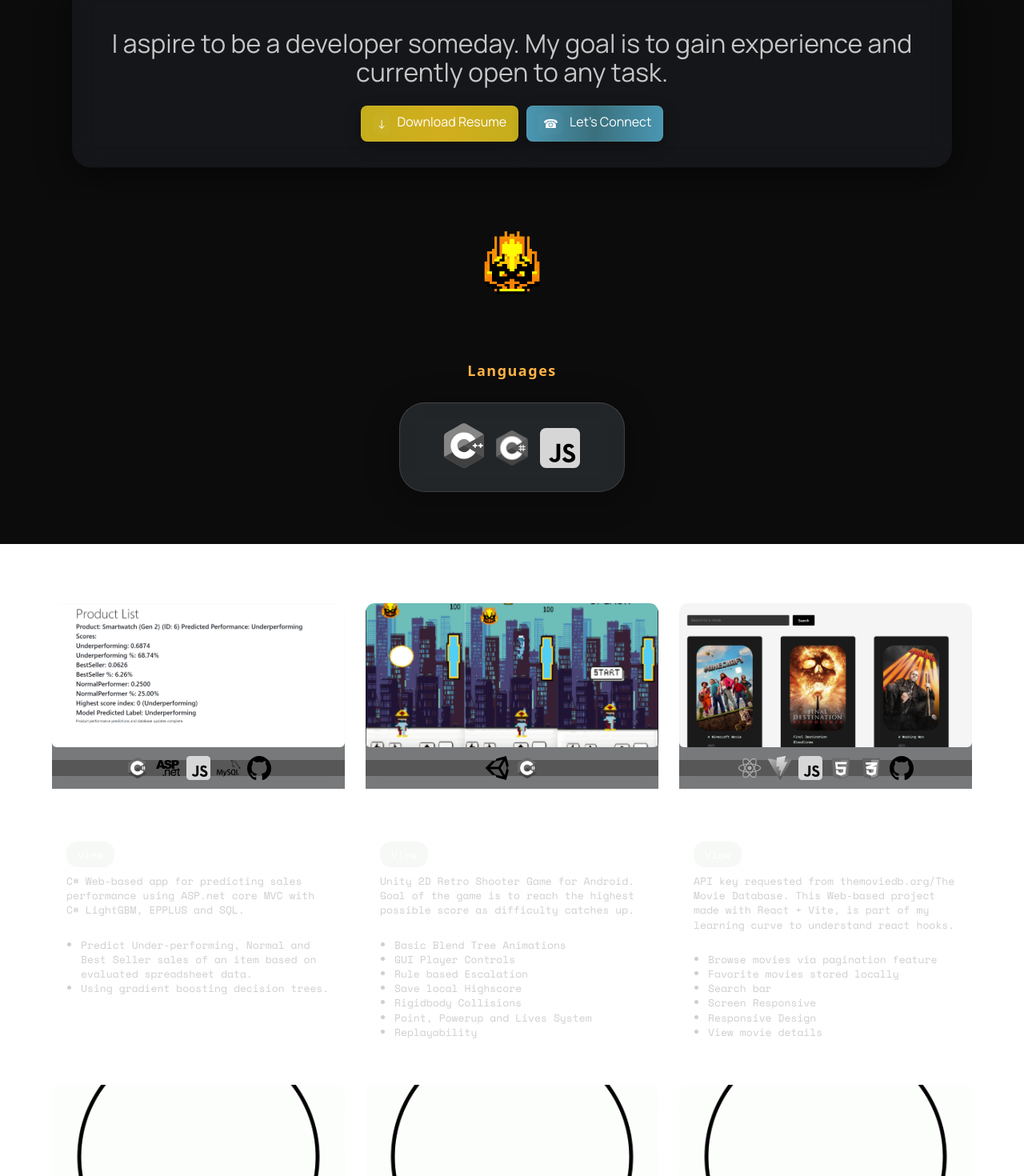
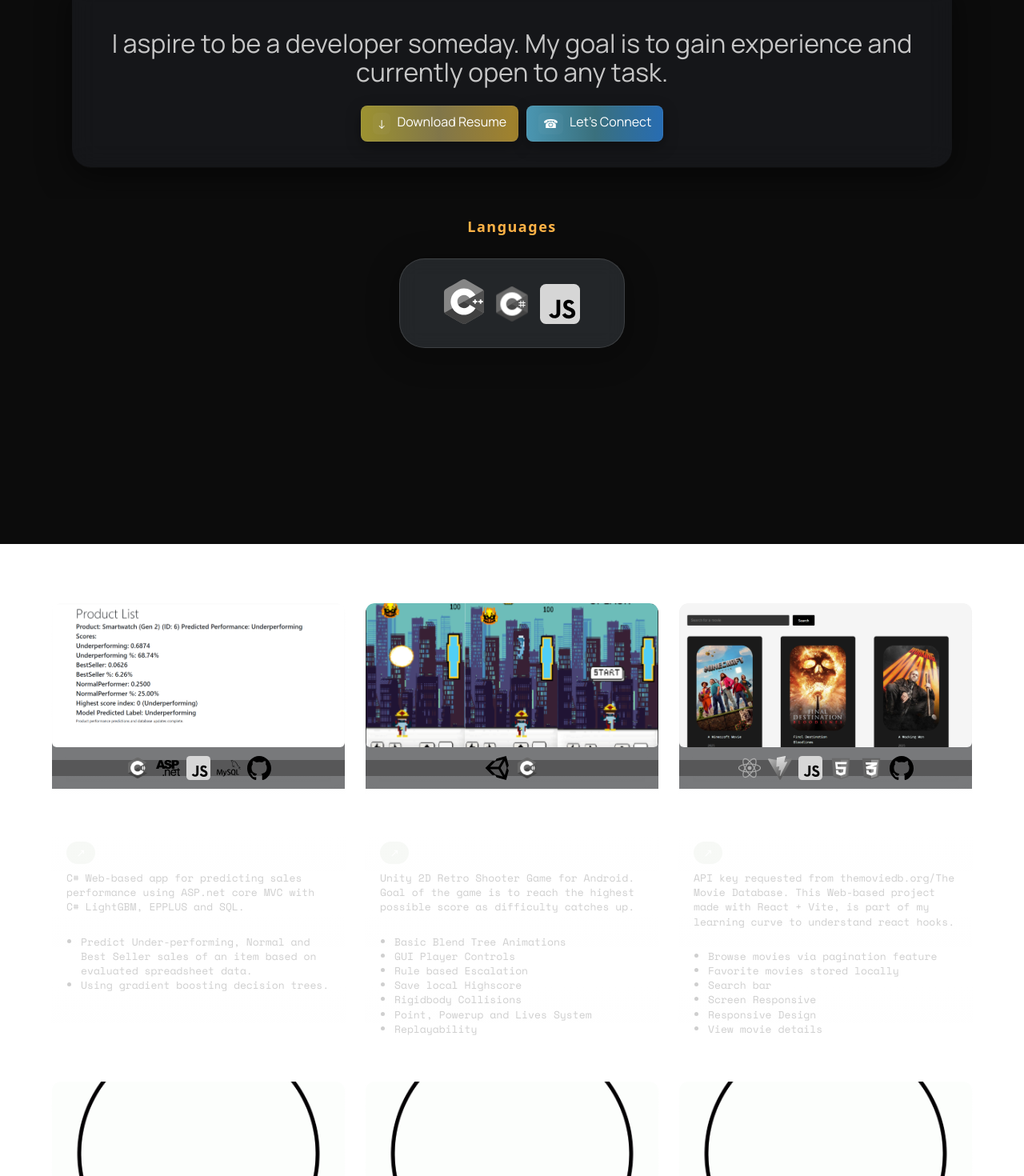
Before and after one commit to Macc-Mp/Myportfolio, a React (Vite) app in the folder Paule-Portfolio/: page / in a window 1280 px wide. Shown: the part 120-1590 px from the top of the page at 80% size. Built offline with nearby package versions, Linux system fonts and the light colour scheme; a web font is replaced by a local one.

Commit message:
cleaning code.

```diff
--- a/Paule-Portfolio/src/components/Footer.jsx
+++ b/Paule-Portfolio/src/components/Footer.jsx
@@ -5,18 +5,6 @@ import github from '../assets/Header/github.png'
 import email from '../assets/Header/contact.png'
 
 function Footer() {
-    // useEffect(() => {
-    //     // Dynamically add LinkedIn badge script if not already present
-    //     if (!document.querySelector('script[src="https://platform.linkedin.com/badges/js/profile.js"]')) {
-    //         const script = document.createElement('script');
-    //         script.src = "https://platform.linkedin.com/badges/js/profile.js";
-    //         script.async = true;
-    //         script.defer = true;
-    //         script.type = "text/javascript";
-    //         document.body.appendChild(script);
-    //     }
-    // }, []);
-
     return (
         <section id="contact">
     <div className="contact">
@@ -43,7 +31,7 @@ function Footer() {
                 </div>
                <div className="media-link">
                         <a href="#home" className="footer-tab2">
-                            Return to Top
+
                         </a>
                </div>
             </div>
--- a/Paule-Portfolio/src/components/ProjectsBody.jsx
+++ b/Paule-Portfolio/src/components/ProjectsBody.jsx
@@ -137,7 +137,7 @@ function ProjectsBody() {
                                 <div className="project-info-container">
                                     <div className="left-section">
                                         <div className="project-title">{project.title}</div>
-                                        <a href={project.link} className="view-button" target="_blank" rel="noopener noreferrer">View</a>
+                                        <a href={project.link} className="view-button" target="_blank" rel="noopener noreferrer"></a>
                                     </div>
                                     <div className="right-section">
                                         <div className="project-description">{project.description}</div>
--- a/Paule-Portfolio/src/components/Skills.jsx
+++ b/Paule-Portfolio/src/components/Skills.jsx
@@ -1,5 +1,5 @@
 import '../css/Skills.css';
-import { useState } from 'react';
+import { useState, useEffect, useRef } from 'react';
 import magic8 from '/v1flame.gif';
 import magic7 from'/v2flame.gif';
 import Slider from "react-slick";
@@ -34,6 +34,8 @@ function Skills() {
     const [currentSkillIndex, setCurrentSkillIndex] = useState(0);
     const [isShaking, setIsShaking] = useState(false);
     const [hovered, setHovered] = useState(false);
+    // Auto-cycle timer ref
+    const intervalRef = useRef(null);
 
     const handleImageClick = () => {
         setIsShaking(true); // Add the 'shaking' class
@@ -43,16 +45,28 @@ function Skills() {
         }, 500); // Match the duration of the shake animation
     };
 
+    // start an infinite auto-cycle every 5 seconds, cleanup on unmount
+    useEffect(() => {
+        const ms = 5000;
+        intervalRef.current = setInterval(() => {
+            handleImageClick();
+        }, ms);
+        return () => {
+            if (intervalRef.current) clearInterval(intervalRef.current);
+        };
+    }, []);
+
     return (
         <div className="Skill-container">
-            <img
+            {/* <img
                 src={hovered ? magic7 : magic8}
                 className={`puzzles ${isShaking ? 'shaking' : ''}`}
                 alt="magic8ball"
                 onClick={handleImageClick}
                 onMouseEnter={() => setHovered(true)}
                 onMouseLeave={() => setHovered(false)}
-            />
+            /> */}
+            {/* Auto-cycle runs in background every 5s; manual clicks still work. */}
             <div className="skills-list">
                 <div className="skillTitle">
                     <h3>{skills[currentSkillIndex].name}</h3>
--- a/Paule-Portfolio/src/css/Footer.css
+++ b/Paule-Portfolio/src/css/Footer.css
@@ -131,7 +131,26 @@
 
 .media-link img {
     width: 35px;
-    filter: invert(0);
+    display: block;
+    padding: 8px; /* creates a tappable area */
+    border-radius: 10px;
+
+    box-shadow: 0 6px 18px rgba(179, 170, 170, 0.28), 0 1px 0 rgba(255,255,255,0.02) inset;
+    transition: transform 180ms ease, box-shadow 180ms ese, filter 180ms ease, background 180ms ease;
+    filter: none; /* remove invert so icon colors remain natural */
+}
+
+.media-link:hover img,
+.media-link:focus img {
+    transform: translateY(-4px) scale(1.06);
+    box-shadow: 0 14px 34px rgba(0,0,0,0.42);
+    filter: drop-shadow(0 6px 14px rgba(0,0,0,0.28)) saturate(1.12) contrast(1.02);
+}
+
+/* keyboard focus ring for accessibility */
+.media-link:focus-visible img {
+    outline: 3px solid rgba(99, 102, 241, 0.18);
+    outline-offset: 4px;
 }
 
 .media-link p {
@@ -151,7 +170,7 @@
     gap: 8px;
     margin: 0 5px 0 5px;
     padding: 8px 14px;
-    background: linear-gradient(180deg,#161515,#4c4846);
+    background: linear-gradient(270deg, #68c71a, #32d226);
     color: #fff;
     border-radius: 8px;
     text-decoration: none;
@@ -161,7 +180,7 @@
 }
 
 .footer-tab2::before {
-    content: "\261A";
+    content: "\21BB";
     display: inline-block;
     font-size: 0.95rem;
     line-height: 1;
--- a/Paule-Portfolio/src/css/Participation.css
+++ b/Paule-Portfolio/src/css/Participation.css
@@ -6,18 +6,24 @@
     align-items: center;
     justify-content: center;
     text-decoration: none;
-    background: var(--mustard);
+    background: linear-gradient(270deg, #fbb606, #d4b741, #b7ad19);
     color: #fff;
     padding: 8px 10px;
     border-radius: 10px;
     box-shadow: 0 6px 18px rgba(26,115,232,0.18);
+    /* allow the gradient to move by making it larger than the element */
+    background-size: 200% 200%;
+    background-repeat: no-repeat;
     transition: transform .16s ease, box-shadow .16s ease, opacity .16s ease;
     border: 1px solid rgba(193, 193, 193, 0.06);
     cursor: pointer;
     /* responsive flex sizing: allow items to wrap and take sensible width */
     flex: 1 1 150px; /* grow, shrink, base 150px */
     max-width: 300px; /* prevents links growing too wide on large screens */
+
 }
+
+
 
 /* make the inner heading look tidy and inherit the button styles */
 .participation-link h2 {
@@ -94,12 +100,12 @@
 
 /* Transparent overlay to hide signatures on images */
 .signature-overlay {
-  position: absolute;
-  left: 0;
-  right: 0;
-  bottom: 0;
-  height: 80px; /* Adjust height as needed to cover signature area */
-    background: rgba(0,0,0,2.15); /* more transparent black */
+    position: absolute;
+    left: 0;
+    right: 0;
+    bottom: 0;
+    height: 80px; /* Adjust height as needed to cover signature area */
+        background: rgba(0,0,0,0.6); /* semi-transparent black */
   pointer-events: none; /* allow clicks to pass through */
   border-radius: 0 0 10px 10px; /* match image/card corners if needed */
   z-index: 2;
--- a/Paule-Portfolio/src/css/ProjectsBody.css
+++ b/Paule-Portfolio/src/css/ProjectsBody.css
@@ -10,6 +10,7 @@
     margin: 0 auto 4rem auto;
     box-sizing: border-box;
     overflow: visible;
+    margin-top: 15rem;
 }
 
 .projects h2{
@@ -158,21 +159,34 @@
 }
 
 .view-button {
-    display: inline-block;
+    display: inline-flex;
+    align-items: center;
+    justify-content: center;
+    width: 36px;
+    height: 28px;
     background-color: rgba(114, 155, 104, 0.06);
     color: var(--Neutral-White, #fff);
     font-family: "Space Mono", monospace;
     font-size: 13px;
-    padding: 6px 14px;
+    padding: 0 8px;
     border-radius: 14px;
     text-decoration: none;
     margin: 8px 0 8px 0;
     transition: background 0.15s ease-in-out, transform 0.12s ease;
+    cursor: pointer;
 }
 
 .view-button:hover {
     background-color: var(--hover-color);
     color: var(--Neutral-White, #fff);
+}
+
+/* show the north-east arrow using a pseudo-element so the element itself remains accessible */
+.view-button::after {
+    content: "\2197"; /* ↗ */
+    display: inline-block;
+    font-size: 14px;
+    line-height: 1;
 }
 
 .tech-icons {
--- a/Paule-Portfolio/src/css/ResumeReader.css
+++ b/Paule-Portfolio/src/css/ResumeReader.css
@@ -46,14 +46,13 @@
     gap: 8px;
     margin: 0 5px 0 5px;
     padding: 8px 14px;
-    background: linear-gradient(180deg,#b7ad19,#d2ae1e);
     color: #fff;
     border-radius: 8px;
     text-decoration: none;
     border: 1px solid rgba(255,255,255,0.06);
     box-shadow: 0 6px 18px rgba(0,0,0,0.35);
     transition: transform 160ms ease, box-shadow 160ms ease, background 160ms ease;
-    background: linear-gradient(270deg, #b7ad19, #d2ae1e, #b7ad19);
+    background: linear-gradient(270deg, #c28f0f, #817649, #b7ad19);
     background-size: 200% 200%;
     animation: pulse-bg 2s ease-in-out infinite;
 }
@@ -74,8 +73,7 @@
 }
 
 .tab2:nth-of-type(2){
-    background: linear-gradient(180deg,#5bbce6,#3a707d);
-    background: linear-gradient(270deg, #5bbce6, #3a707d, #5bbce6);
+    background: linear-gradient(270deg, #1569e7, #3a707d, #5bbce6);
     background-size: 200% 200%;
     animation: pulse-bg 2s ease-in-out infinite;
 }
--- a/Paule-Portfolio/src/css/Skills.css
+++ b/Paule-Portfolio/src/css/Skills.css
@@ -142,7 +142,7 @@
 
 .Skill-container {
     width: 100%;
-    height: 50vh; /* Ensure it takes the full viewport height */
+    height: 20vh; /* Ensure it takes the full viewport height */
     display: flex;
     flex-direction: column;
     justify-content: center; /* Center vertically */
@@ -254,24 +254,26 @@
 }
 
 .shaking {
-    animation: shake 0.5s;
+    /* replaced with a small vertical "Mario-style" bounce */
+    animation: mario-bounce 0.7s cubic-bezier(.25,.8,.25,1);
 }
 
 .puzzles{
     width: 100px;
     height: 100px;
     cursor: pointer;
-    backdrop-filter: calc();
+    will-change: transform;
 }
 
 .puzzles.shaking {
-    animation: shake 0.5s;
+    animation: mario-bounce 0.7s cubic-bezier(.25,.8,.25,1);
 }
 
-@keyframes shake {
-    0% { transform: translateX(0); }
-    25% { transform: translateX(-10px); }
-    50% { transform: translateX(10px); }
-    75% { transform: translateX(-10px); }
-    100% { transform: translateX(0); }
+@keyframes mario-bounce {
+    0%   { transform: translateY(0) scale(1); }
+    10%  { transform: translateY(-10px) scale(1.04); }
+    28%  { transform: translateY(0) scale(0.995); }
+    48%  { transform: translateY(-6px) scale(1.02); }
+    68%  { transform: translateY(0) scale(0.995); }
+    100% { transform: translateY(0) scale(1); }
 }
--- a/Paule-Portfolio/src/css/sub-components/participation.css
+++ b/Paule-Portfolio/src/css/sub-components/participation.css
@@ -68,6 +68,19 @@
     display: block;
 }
 
+/* Ensure images scale from their center and remain centered when hovered */
+.participation-page .card img {
+    object-position: center center;
+    transform-origin: center center;
+    transition: transform 200ms ease;
+    will-change: transform;
+}
+
+.participation-page .card-link:hover img,
+.participation-page .card:hover img {
+    transform: scale(1.06);
+}
+
 .participation-page .card .caption {
     padding: 10px;
     font-size: 14px;
@@ -91,17 +104,12 @@
     box-shadow: 0 4px 8px rgba(0,0,0,0.25);
 }
 
-.participation-page .part-back:hover {
-    transform: translateY(-2px);
-    background: var(--intro-blue);
-    box-shadow: 0 8px 18px rgba(0,0,0,0.35);
-}
-
 /* clickable card link */
 .participation-page .card-link {
     display: block;
     color: inherit;
     text-decoration: none;
+
 }
 
 .participation-page .card-link:hover .card,
```
Also changed, not shown: Paule-Portfolio/src/components/Header.jsx (+0 -18 lines).
